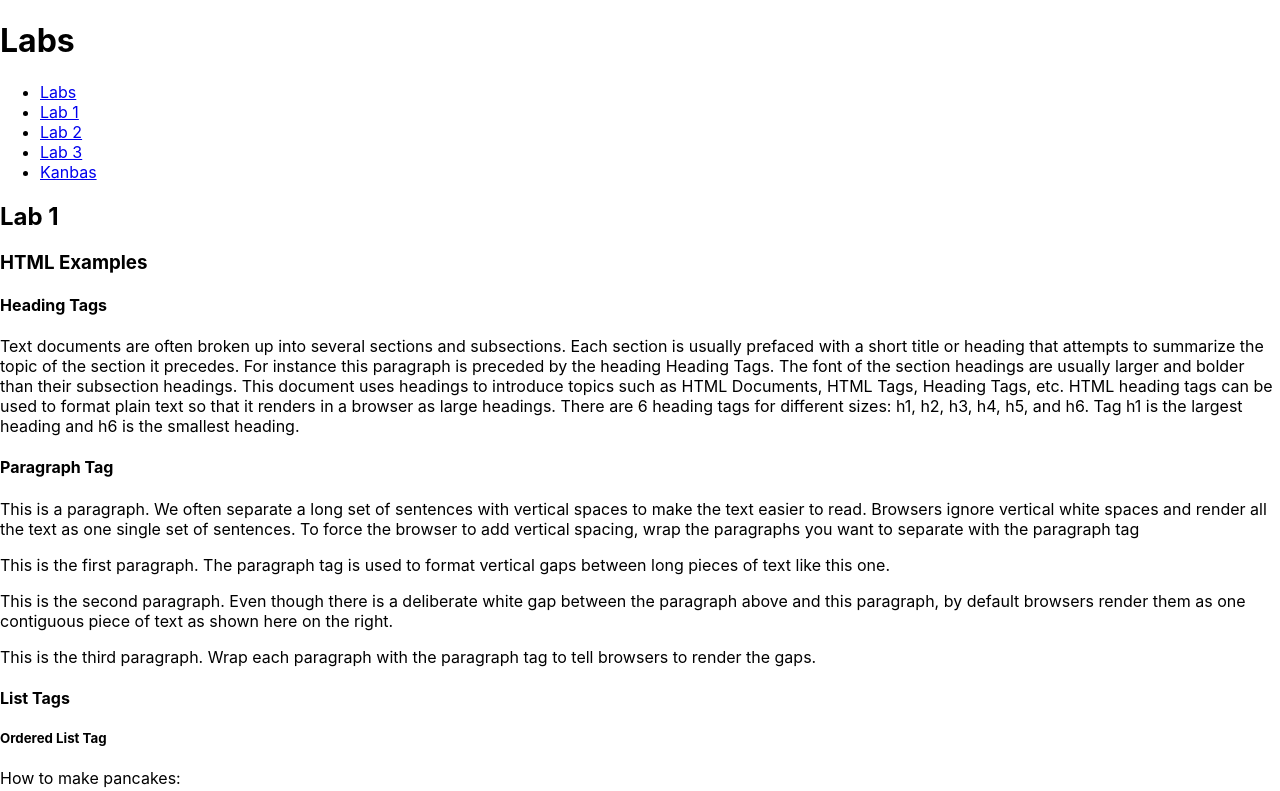
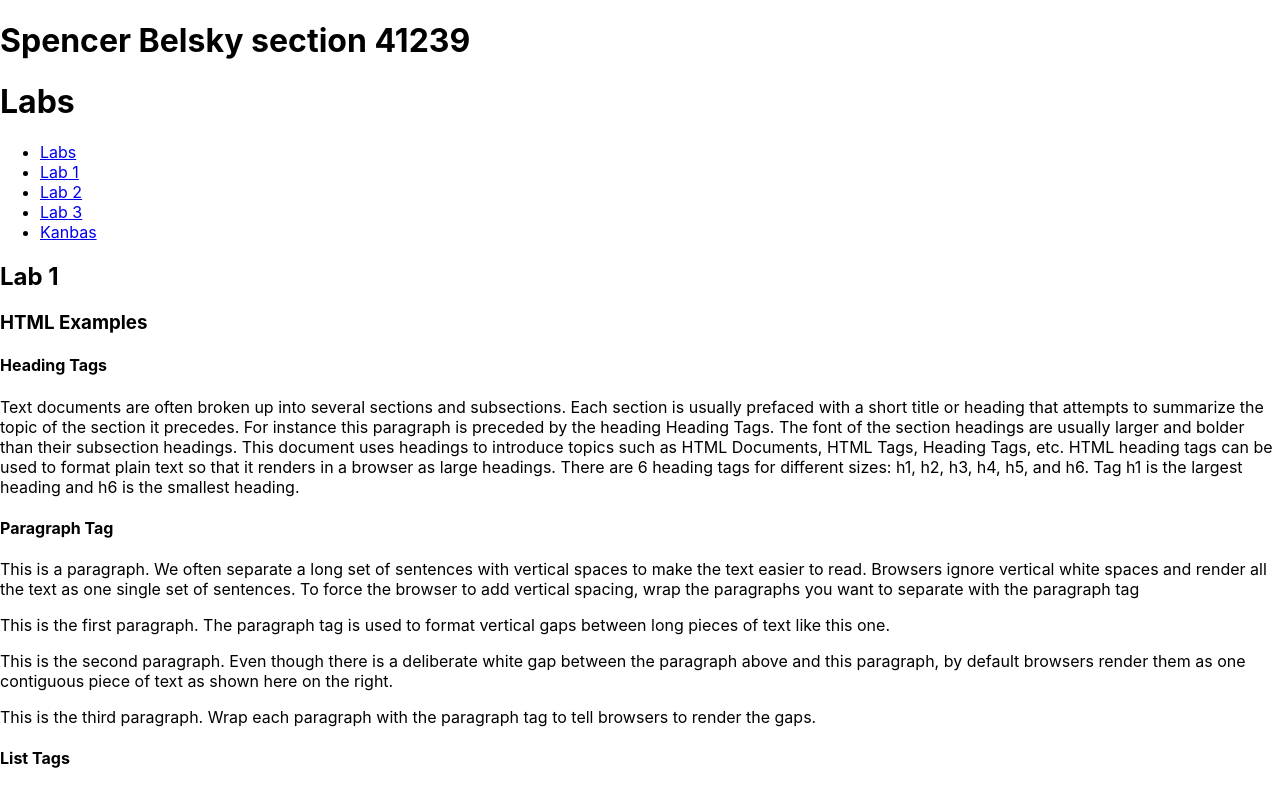
Before and after one commit to spencerbelsky/kanbas-react-web-app, a React (Create React App) app: page /#/Labs/Lab1 in a window 1280 px wide. Shown: the top 791 px of the page. Built offline with nearby package versions, Linux system fonts and the light colour scheme.

Commit message:
added name to index.tsx

```diff
--- a/src/Labs/index.tsx
+++ b/src/Labs/index.tsx
@@ -6,6 +6,7 @@ import Lab3 from "./Lab3";
 export default function Labs() {
   return (
     <div>
+      <h1> Spencer Belsky section 41239</h1>
       <h1>Labs</h1>
       <TOC />
       <Routes>
```
